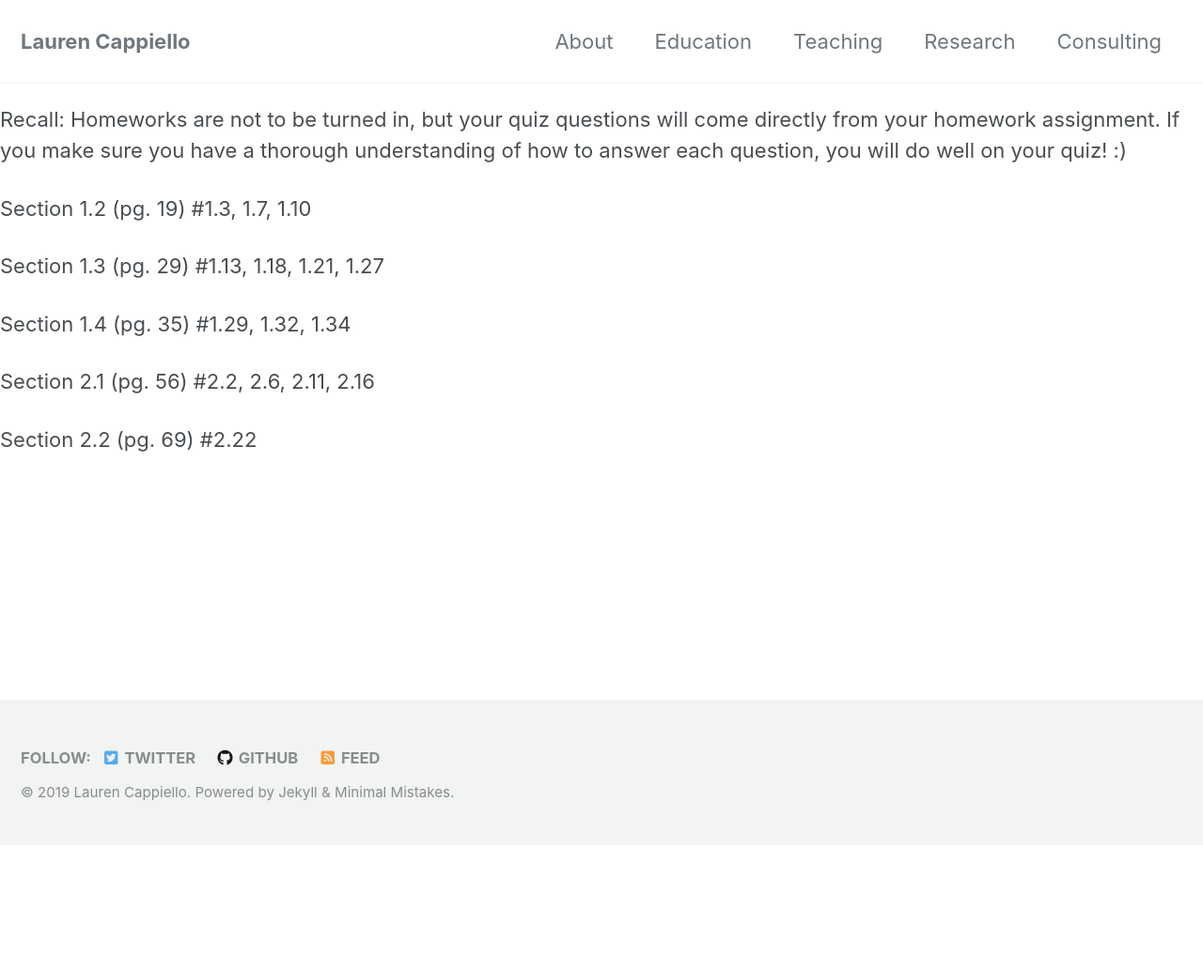
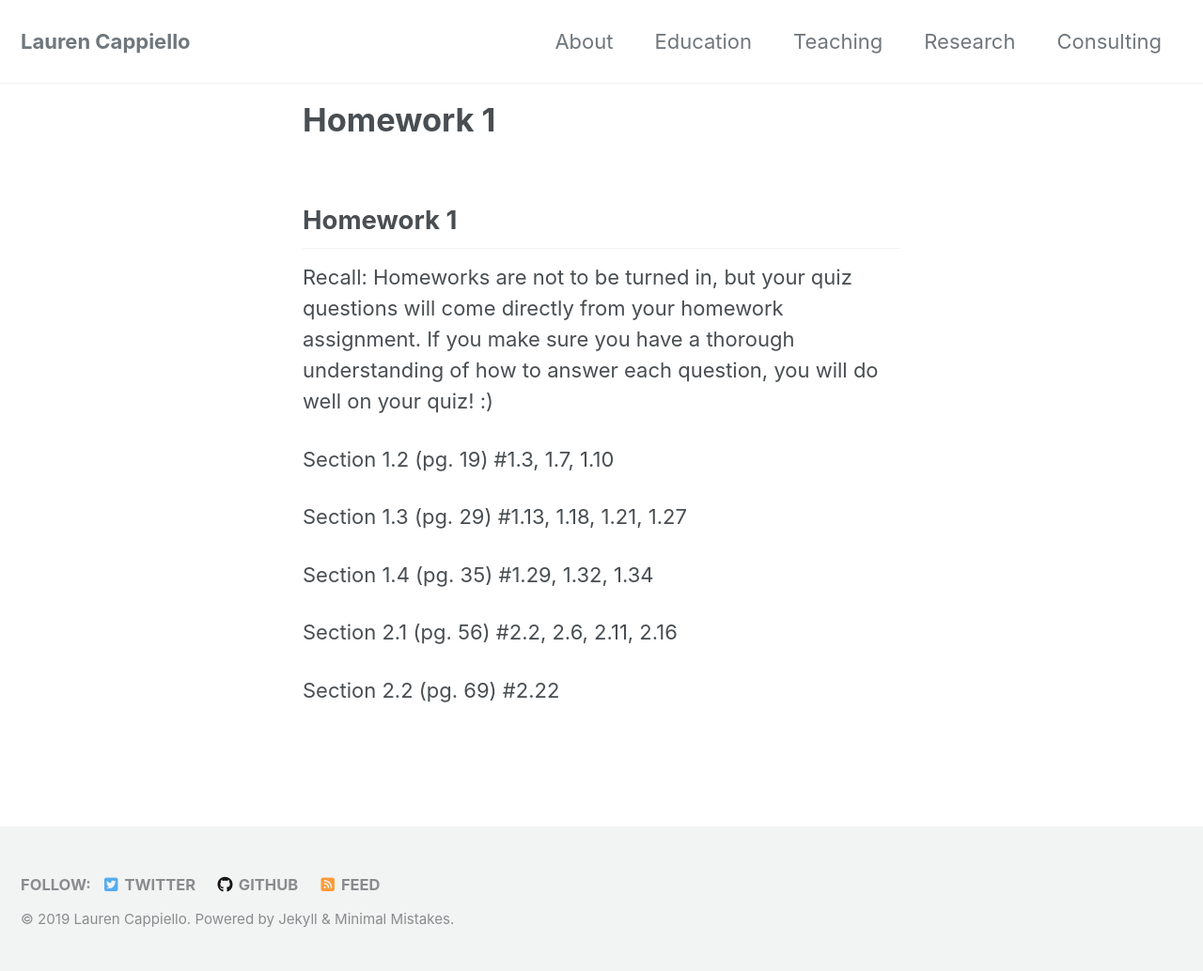
Before and after one commit to lgpcappiello/lgpcappiello.github.io, a Jekyll site: the page built from teaching/stat100a/hw1.md, in a window 1280 px wide. Shown: the whole page at 94% size. Built offline with Jekyll 4.4.1, drawn with Linux system fonts in a browser that asks for light colours; cached includes are drawn as plain includes; nearby versions of some CDN libraries; our own code applies the rules of GitHub Pages for plain Markdown files; before the commit the page ends 900 px from its top, so only the background shows below that.

Commit message:
Update hw1.md

```diff
--- a/teaching/stat100a/hw1.md
+++ b/teaching/stat100a/hw1.md
@@ -1,3 +1,9 @@
+---
+layout: single
+---
+
+## Homework 1
+
 Recall: Homeworks are not to be turned in, but your quiz questions will come directly from your homework assignment. If you make sure you have a thorough understanding of how to answer each question, you will do well on your quiz! :)
 
 Section 1.2 (pg. 19) #1.3, 1.7, 1.10
```
